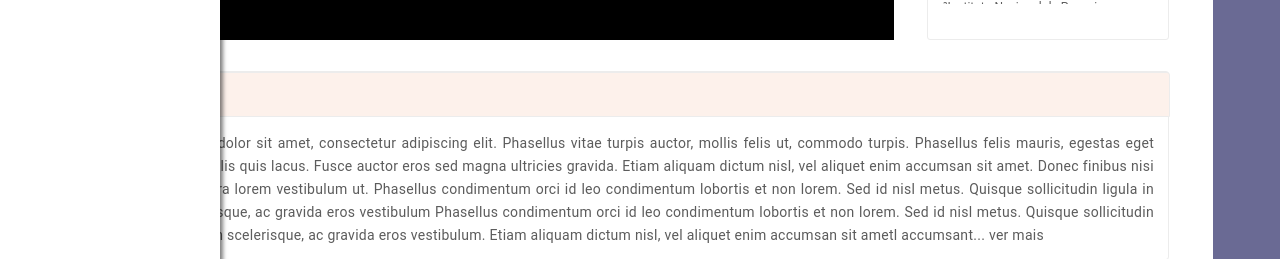
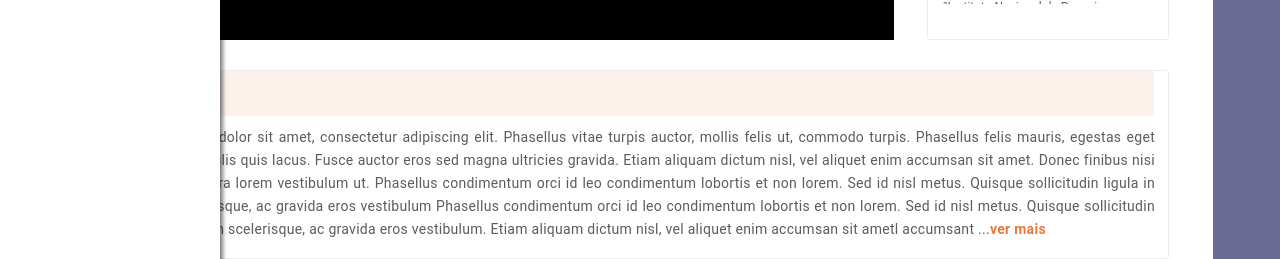
Before and after one commit to CardosoCleiton/frontendgaloa, a React (Create React App) app: page /trabalhos in a window 1280 px wide. Shown: the part 541-800 px from the top of the page. Built offline with nearby package versions, Linux system fonts and the light colour scheme.

Commit message:
correcoes formatacao

```diff
--- a/src/components/resumo.tsx
+++ b/src/components/resumo.tsx
@@ -1,14 +1,22 @@
-import React from 'react'
-
+import React,{useState} from 'react'
 import '../styles/elements/resumo.css'
 
+
 export default class Resumo extends React.Component{
+
     render(){
         return(
-
             <div className="resumo">
                 <h1 className='h1'>Resumo</h1>
-                <p className="p">Lorem ipsum dolor sit amet, consectetur adipiscing elit. Phasellus vitae turpis auctor, mollis felis ut, commodo turpis. Phasellus felis mauris, egestas eget cursus et, iaculis quis lacus. Fusce auctor eros sed magna ultricies gravida. Etiam aliquam dictum nisl, vel aliquet enim accumsan sit amet. Donec finibus nisi tellus, ut viverra lorem vestibulum ut.  Phasellus condimentum orci id leo condimentum lobortis et non lorem. Sed id nisl metus. Quisque sollicitudin ligula in sapien scelerisque, ac gravida eros vestibulum Phasellus condimentum orci id leo condimentum lobortis et non lorem. Sed id nisl metus. Quisque sollicitudin ligula in sapien scelerisque, ac gravida eros vestibulum.  Etiam aliquam dictum nisl, vel aliquet enim accumsan sit ametl accumsant... <a>ver mais</a></p>
+                <div className="div_Txt">
+                  <p>
+                    Lorem ipsum dolor sit amet, consectetur adipiscing elit. Phasellus vitae turpis auctor, mollis felis ut, commodo turpis. Phasellus felis mauris, egestas eget cursus et, iaculis quis lacus. Fusce auctor eros sed magna ultricies gravida. Etiam aliquam dictum nisl, vel  aliquet enim accumsan sit amet. Donec finibus nisi tellus, ut viverra lorem vestibulum ut.  Phasellus condimentum orci id leo condimentum lobortis et non lorem. Sed id nisl metus. Quisque sollicitudin ligula in sapien scelerisque, ac gravida eros vestibulum Phasellus condimentum orci id leo condimentum lobortis et non lorem. Sed id nisl metus. Quisque sollicitudin ligula in sapien scelerisque, ac gravida eros vestibulum.  Etiam aliquam dictum nisl, vel aliquet enim accumsan sit ametl accumsant <span id="pontos">...</span>
+                    <span id="mais">
+                    Lorem ipsum dolor sit amet, consectetur adipiscing elit. Phasellus vitae turpis auctor, mollis felis ut, commodo turpis. Phasellus felis mauris, egestas eget cursus et, iaculis quis lacus. Fusce auctor eros sed magna ultricies gravida. Etiam aliquam dictum nisl, vel  aliquet enim accumsan sit amet. Donec finibus nisi tellus, ut viverra lorem vestibulum ut.  Phasellus condimentum orci id leo condimentum lobortis et non lorem. Sed id nisl metus. Quisque sollicitudin ligula in sapien scelerisque, ac gravida eros vestibulum Phasellus condimentum orci id leo condimentum lobortis et non lorem. Sed id nisl metus. Quisque sollicitudin ligula in sapien scelerisque, ac gravida eros vestibulum.  Etiam aliquam dictum nisl, vel aliquet enim accumsan sit ametl accumsant
+                    </span>
+                     <a className ="btnLookMore">ver mais</a>
+                  </p>
+                </div>
             </div>
 
 
--- a/src/styles/elements/footer.css
+++ b/src/styles/elements/footer.css
@@ -46,23 +46,16 @@
  }
 
 .container {
-
     position:relative;
+    bottom:0;
     align-items: center;
     justify-items: center;
-
     justify-self: center;
     align-self: center;
-
     border-top: 2px solid rgb(194, 194, 194);
-    margin:auto;
-
     display: flex;
-
     background:white;
-
-    bottom:0;
-
     height: 181px;
     width: 1146px;
+    margin-left:110px;
 }
--- a/src/styles/elements/resumo.css
+++ b/src/styles/elements/resumo.css
@@ -1,22 +1,19 @@
 .resumo{
-    width:1028px;
-    height:114px;
+    min-width: auto;
+    max-width:1028px;
+    min-height:114px;
+    max-height: auto;
+    justify-items: center;
+    align-items: center;
 }
-.h1{
-    position:absolute;
-    left: 0;
+
+h1{
+
     padding-left: 15px;
-
-    width:1058px;
+    width:1056px;
     height:45px;
-
     background: #FDF1EB;
-    border: 1px solid #ECECEC;
-    box-sizing: border-box;
     border-radius: 3px 3px 0px 0px;
-
-    position: absolute;
-
     font: Roboto;
     font-style: normal;
     font-weight: 500;
@@ -27,6 +24,36 @@
     color: #4E4E4E;
 }
 
-.p{
-    margin-top: 60px;
+.div_Txt{
+    width:1028px;
+    min-height:114px;
+    max-height:auto;
+    margin-top: 10px;
+    margin-bottom:10px;
+    margin-left: 15px;
+    margin-right:auto;
+
+
+    align-items: center;
+    text-align:justify;
+    background:none;
 }
+
+.btnLookMore{
+
+    font: Quicksand;
+
+    font-style: normal;
+    font-weight:700;
+
+    font-size: 14px;
+    line-height: 23px;
+    letter-spacing:22,75px;
+
+    color: #ED7839;
+
+}
+
+#mais{
+    display:none;
+}
--- a/src/styles/pages/trabalhos.css
+++ b/src/styles/pages/trabalhos.css
@@ -2,27 +2,29 @@
 
     position:relative;
     margin:auto;
+
     background-color:white;
-    display: flex;
+
+    flex-direction: column;
+    display:block;
 
     width: 1146px;
+    min-height:auto;
+    max-height: auto;
 
-    align-items: center;
-    justify-items: center;
-    align-content: center;
-    justify-content: center;
-
-    height: auto;
     font: Quicksand;
     font-size: 14px;
     line-height: 23px;
     letter-spacing: 0.02em;
     color: #5C5C5C;
+    padding-bottom: 30px;
 }
 
 .win_video_scroll{
+
+    background:none;
     top:0;
-    position: absolute;
+    position:relative;
     display:flex;
 
     width:1058px;
@@ -49,22 +51,31 @@
 }
 
 .sectionSon1{
-    position: relative;
-    display:flex;
+    order:1;
     width: 1058px;
     background:white;
     align-items: center;
-    height: 800px;
+
+    min-height:auto;
+    max-height:auto;
+
+    margin-left: auto;
+    margin-right: auto;
+    margin-bottom: 30px;
 }
 
 .sectionSon2{
-    position:absolute;
-    display:flex;
 
-    top:68%;
+
+    order:2;
+
     width: 1058px;
-    height:189px;
+    min-height:189px;
+    max-height: auto;
+
     background:white;
+
+
 
     border: 1px solid #ECECEC;
     box-sizing: border-box;
@@ -79,16 +90,9 @@
 
     color: #5C5C5C;
 
-    flex: none;
-    order: 0;
-    align-self: stretch;
-    flex-grow: 0;
-    margin: 0px 0px;
-
-    text-align:justify;
-
-    justify-items: center;
-    justify-content: center;
+    margin-left: auto;
+    margin-right: auto;
+    align-items: center;
 
 }
 
```
Also changed, not shown: src/pages/Trabalhos.tsx (+0 -7 lines).
